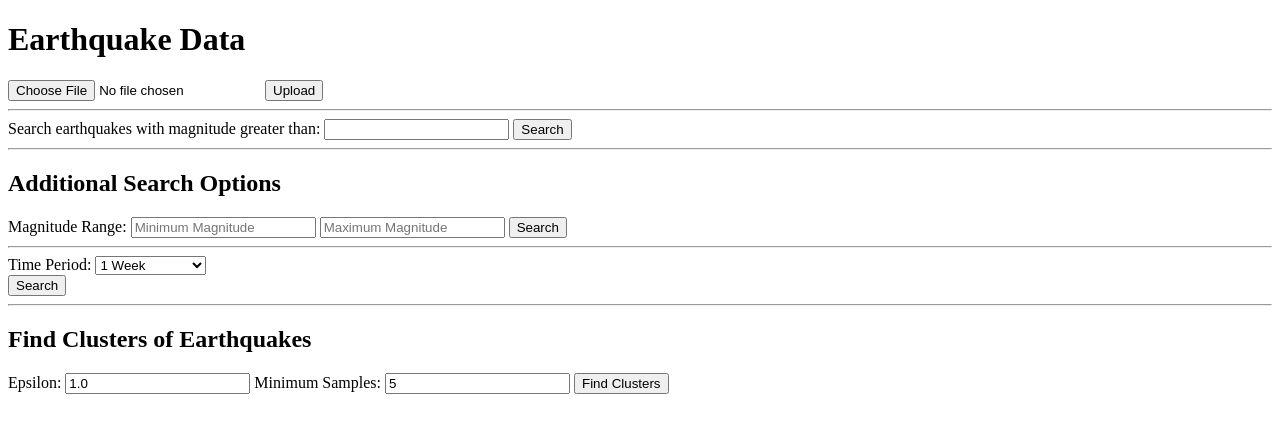
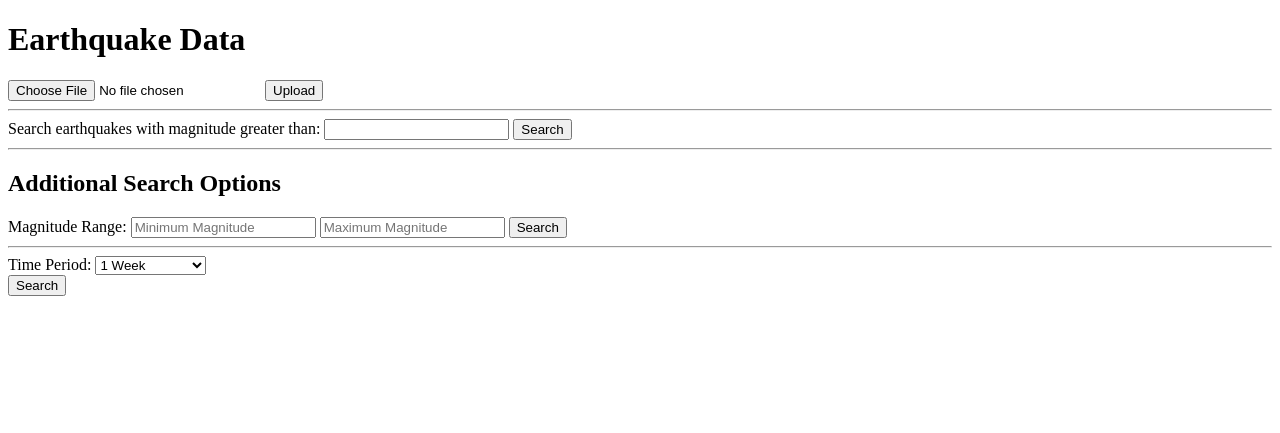
Before and after one commit to prathikh1998/DatabaseSearch, a Flask app: page / in a window 1280 px wide. Shown: the top 433 px of the page. Run offline with Flask 3, Linux system fonts and the light colour scheme.

Commit message:
Add files via upload

```diff
--- a/templates/index.html
+++ b/templates/index.html
@@ -51,16 +51,7 @@
         <input type="submit" value="Search">
     </form>
 
-    <!-- Add link to clusters page -->
-    <hr>
-    <h2>Find Clusters of Earthquakes</h2>
-    <form action="/clusters" method="GET">
-        <label for="eps">Epsilon:</label>
-        <input type="number" name="eps" step="0.1" value="1.0">
-        <label for="min_samples">Minimum Samples:</label>
-        <input type="number" name="min_samples" value="5">
-        <input type="submit" value="Find Clusters">
-    </form>
+
 
     <script>
         document.addEventListener("DOMContentLoaded", function () {
```
